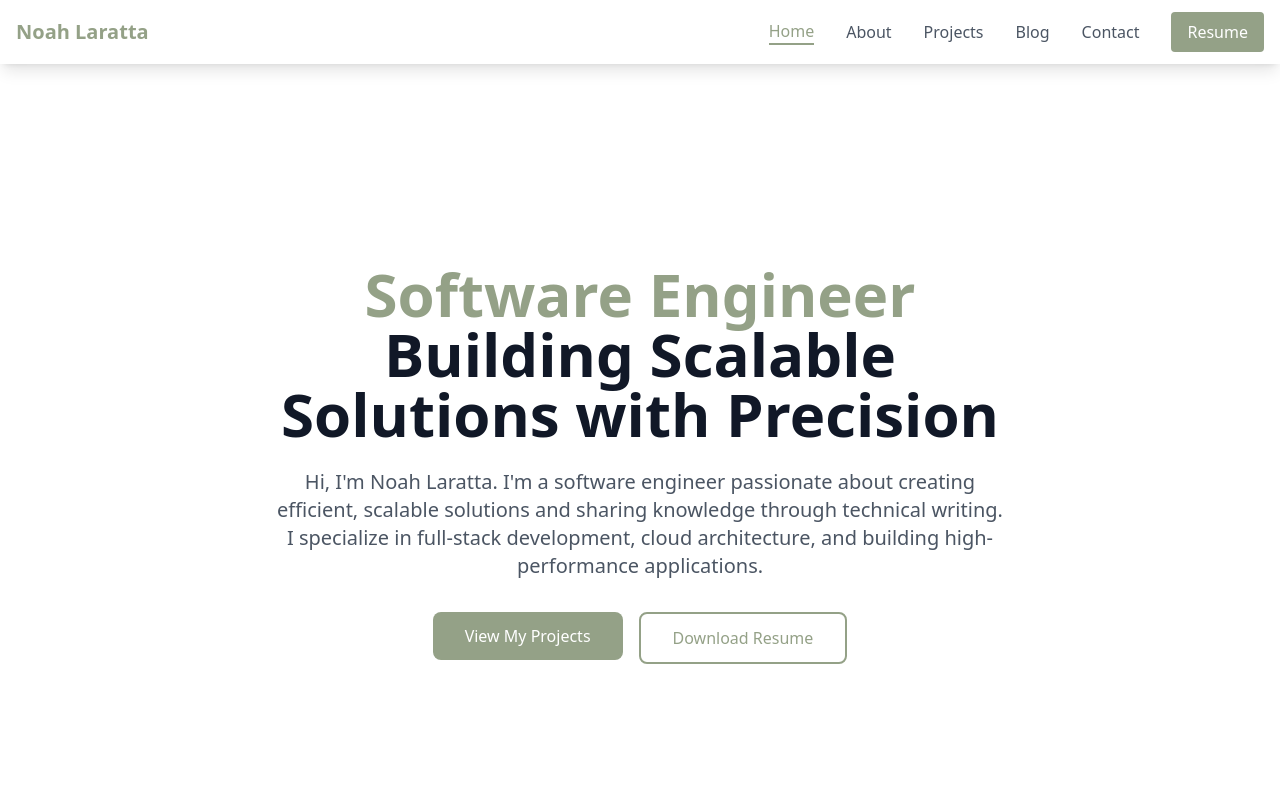
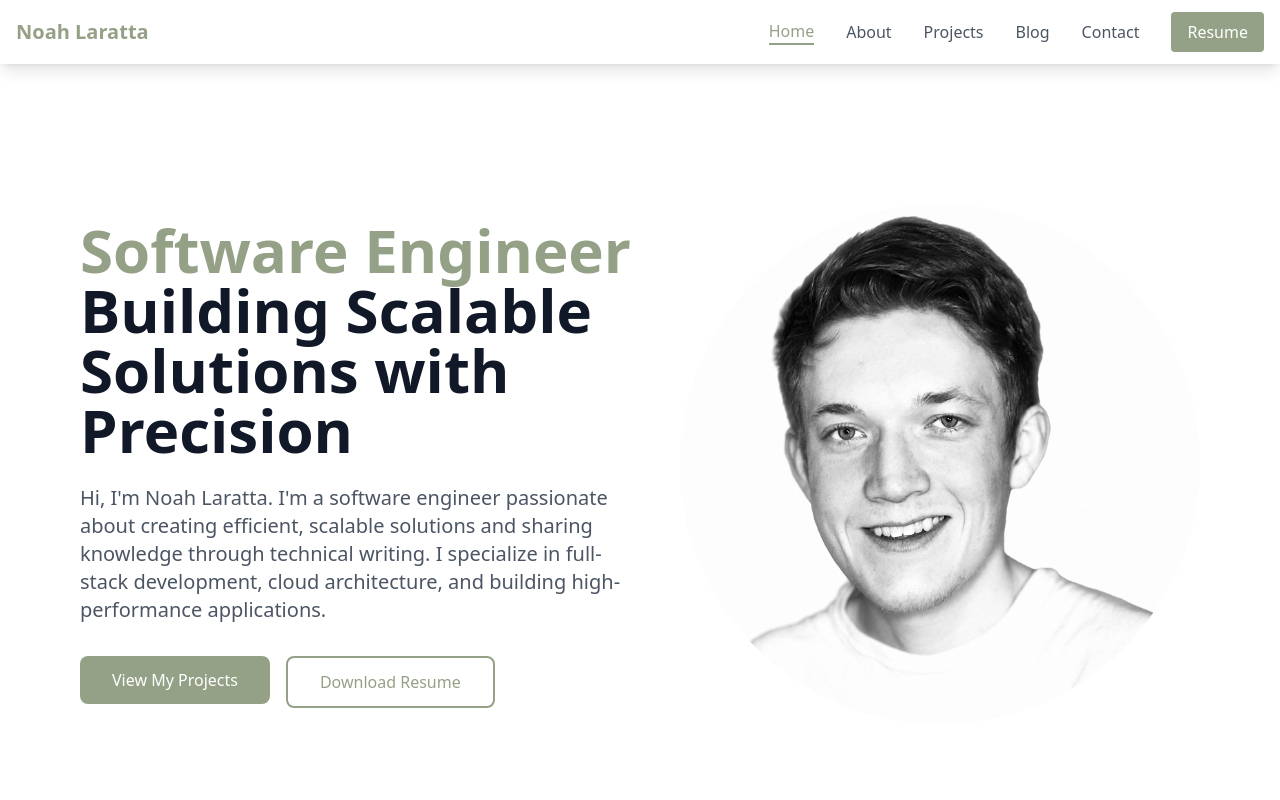
Before and after one commit to nlaratta/noahlaratta, a Next.js app: page / in a window 1280 px wide. Shown: the top 800 px of the page. Built offline with nearby package versions, Linux system fonts and the light colour scheme.

Commit message:
Add my picture to the landing page

```diff
--- a/pages/index.tsx
+++ b/pages/index.tsx
@@ -1,17 +1,19 @@
 import { motion } from 'framer-motion'
 import Layout from '../components/Layout'
 import Link from 'next/link'
+import Image from 'next/image'
 
 export default function Home() {
   return (
     <Layout>
-      <div className="min-h-[calc(100vh-4rem)] flex flex-col justify-center items-center text-center">
+      <div className="min-h-[calc(100vh-4rem)] flex flex-col justify-center items-center">
         <motion.div
           initial={{ opacity: 0, y: 20 }}
           animate={{ opacity: 1, y: 0 }}
           transition={{ duration: 0.6 }}
-          className="max-w-3xl mx-auto px-4"
+          className="max-w-6xl mx-auto px-4 flex flex-col md:flex-row items-center gap-8"
         >
+          <div className="flex-1 text-center md:text-left">
             <h1 className="text-4xl md:text-6xl font-bold text-gray-900 mb-6">
               <span className="text-sage">Software Engineer</span>
               <br />
@@ -25,7 +27,7 @@ export default function Home() {
               high-performance applications.
             </p>
 
-          <div className="flex flex-col sm:flex-row gap-4 justify-center">
+            <div className="flex flex-col sm:flex-row gap-4 md:justify-start justify-center">
               <motion.div
                 whileHover={{ scale: 1.05 }}
                 whileTap={{ scale: 0.95 }}
@@ -52,11 +54,26 @@ export default function Home() {
                 </a>
               </motion.div>
             </div>
+          </div>
+
+          <motion.div
+            initial={{ opacity: 0, scale: 0.95 }}
+            animate={{ opacity: 1, scale: 1 }}
+            transition={{ duration: 0.6, delay: 0.2 }}
+            className="flex-shrink-0"
+          >
+            <div className="relative w-[280px] h-[280px] md:w-[520px] md:h-[520px] rounded-full overflow-hidden">
+              <Image
+                src="/me.jpg"
+                alt="Noah Laratta"
+                fill
+                style={{ objectFit: 'cover' }}
+                priority
+                className="hover:scale-105 transition-transform duration-300"
+              />
+            </div>
           </motion.div>
-
-        {/* Decorative background element */}
-        <div className="absolute top-0 right-0 w-1/3 h-1/3 bg-gradient-to-bl from-sage-light/10 to-transparent -z-10" />
-        <div className="absolute bottom-0 left-0 w-1/3 h-1/3 bg-gradient-to-tr from-sage-light/10 to-transparent -z-10" />
+        </motion.div>
       </div>
     </Layout>
   )
```
Also changed, not shown: public/me.jpg (added). Lines whose indentation alone changed are shown as unchanged.
